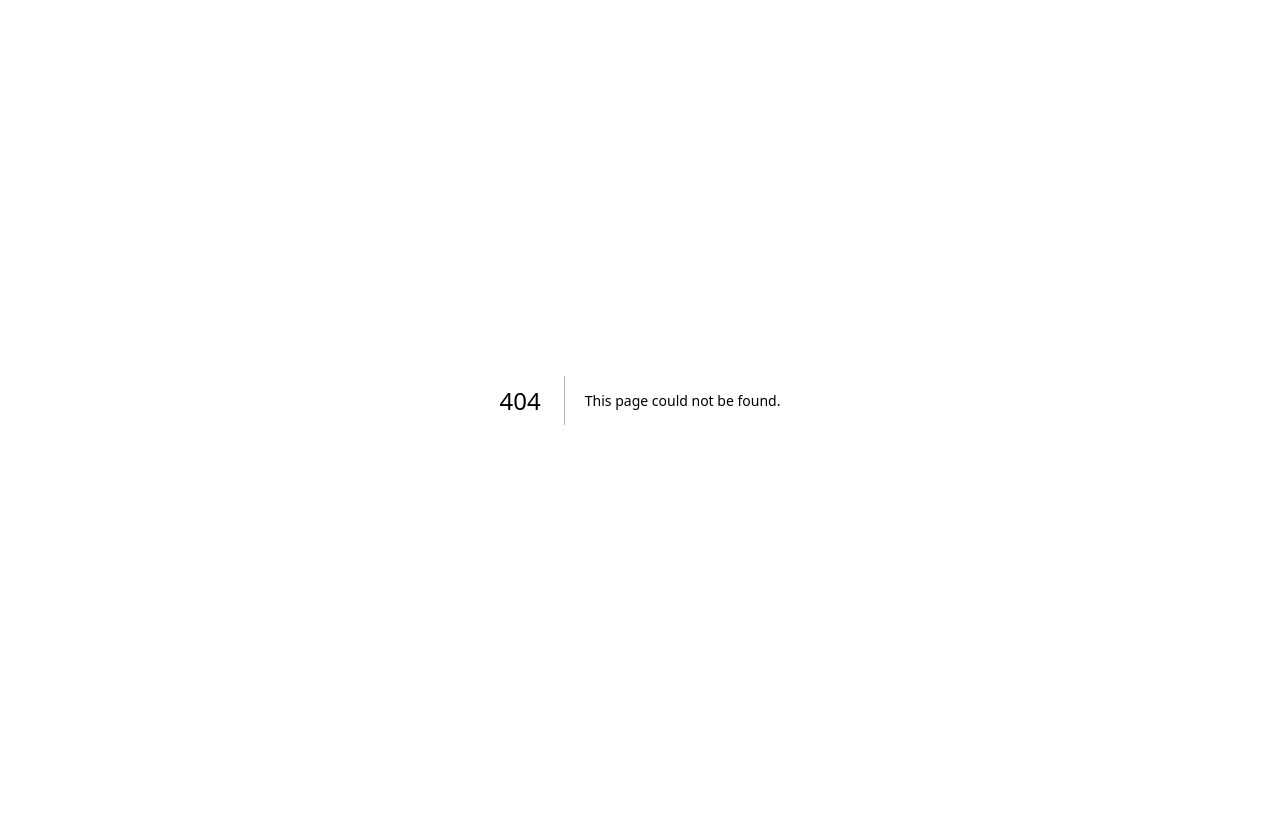
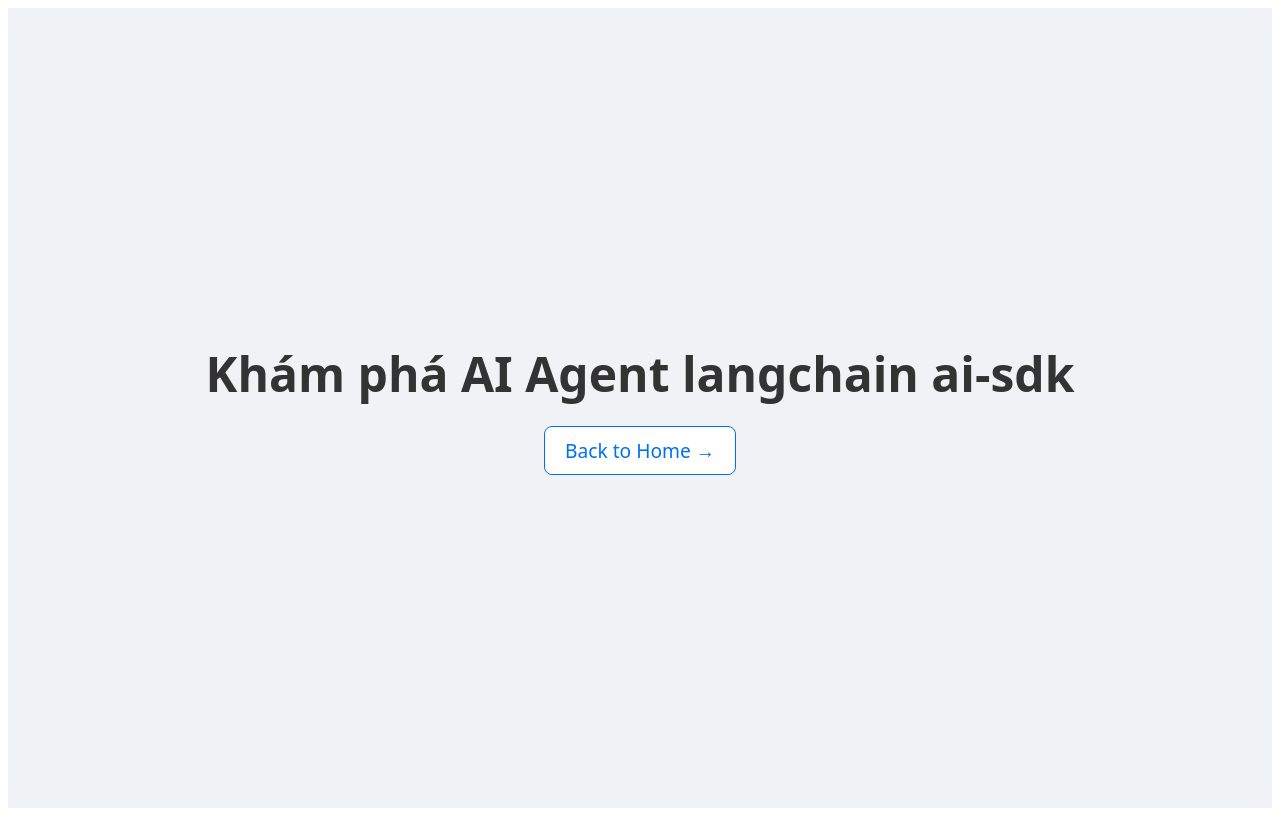
Before and after one commit to phxbinh/TrungNguyen, a Next.js app: page /ai-agent in a window 1280 px wide. Before the commit this address had no page. Built offline with nearby package versions, Linux system fonts and the light colour scheme.

Commit message:
Create page.tsx

```diff
--- /dev/null
+++ b/src/app/ai-agent/page.tsx
@@ -0,0 +1,45 @@
+import React from 'react';
+import Link from 'next/link'; // 1. Import Link từ next/link
+
+export default function AgentPage() {
+  return (
+    <div style={containerStyle}>
+      <h1 style={headingStyle}>Khám phá AI Agent langchain ai-sdk</h1>
+      {/* 2. Thêm thẻ Link để chuyển hướng sang /ai-agent */}
+      <Link href="/" style={linkStyle}>
+        Back to Home →
+      </Link>
+    </div>
+  );
+}
+
+// Cấu hình style
+const containerStyle: React.CSSProperties = {
+  display: 'flex',
+  flexDirection: 'column', // Đổi sang column để chữ và link xếp theo chiều dọc
+  justifyContent: 'center',
+  alignItems: 'center',
+  height: '100vh',
+  backgroundColor: '#f0f2f5',
+  fontFamily: 'system-ui, sans-serif',
+  gap: '20px', // Tạo khoảng cách giữa h1 và link
+};
+
+const headingStyle: React.CSSProperties = {
+  fontSize: '3rem',
+  color: '#333',
+  fontWeight: 'bold',
+  margin: 0, // Xóa margin mặc định để gap hoạt động chuẩn
+};
+
+const linkStyle: React.CSSProperties = {
+  fontSize: '1.2rem',
+  color: '#0070f3',
+  textDecoration: 'none',
+  fontWeight: '500',
+  padding: '10px 20px',
+  border: '1px solid #0070f3',
+  borderRadius: '8px',
+  backgroundColor: '#fff',
+  transition: 'all 0.2s ease',
+};
```
